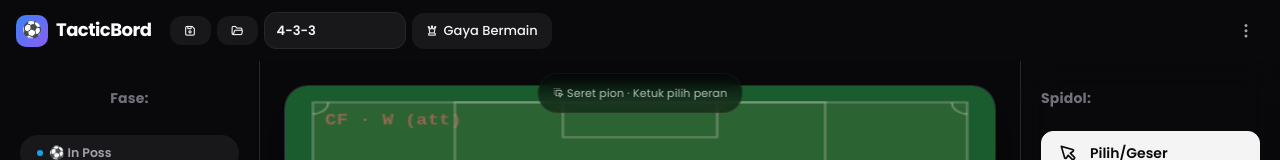
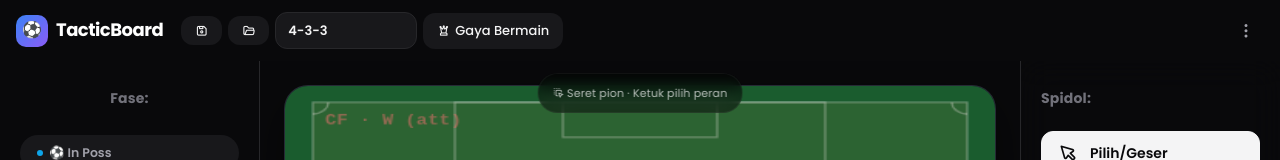
Before and after one commit to sayaMahasiswa24/Tacticbord, a React (Vite) app: page / in a window 1280 px wide. Shown: the top 160 px of the page. Built offline with nearby package versions, Linux system fonts and the light colour scheme.

Commit message:
Update Header.jsx

```diff
--- a/src/components/layout/Header.jsx
+++ b/src/components/layout/Header.jsx
@@ -11,7 +11,7 @@ const Header = ({
       <div className="logo">
         <div className="logo-icon">⚽</div>
         <div>
-          <div className="logo-text">TacticBord</div>
+          <div className="logo-text">TacticBoard</div>
           <div className="logo-sub">On-Field Coaching Mode</div>
         </div>
       </div>
```
